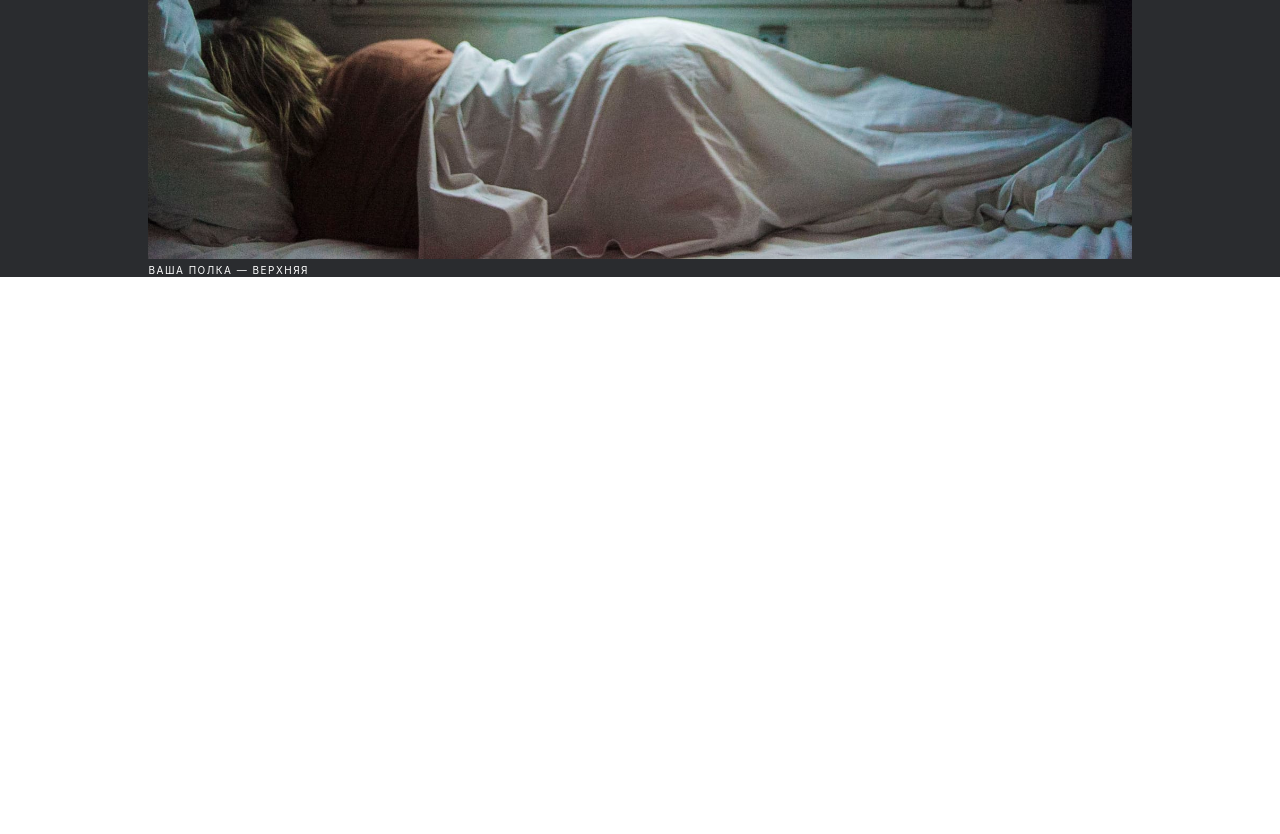
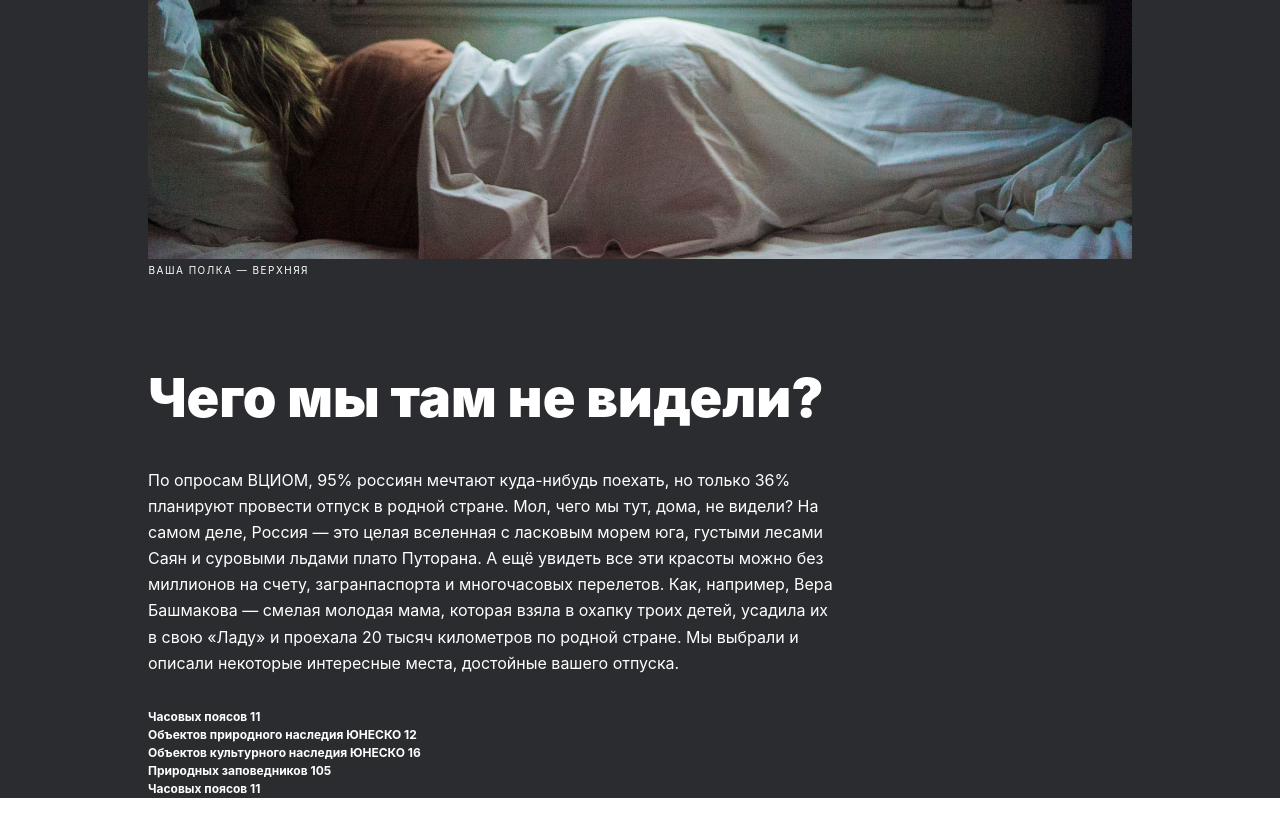
Before and after one commit to DmitriyKorchagin/russian-travel, a plain HTML site: page index.html in a window 1280 px wide. Shown: the part 860-1694 px from the top of the page. Before the commit the page ends 1137 px from the top, so only its background shows below. Drawn offline with Linux system fonts and the light colour scheme.

Commit message:
закончил lead

```diff
--- /dev/null
+++ b/blocks/intro/__list/intro__list.css
@@ -0,0 +1,10 @@
+.intro__list {
+    max-width: 690px;
+    max-height: 90px;
+    font-weight: bold;
+    font-size: 12px;
+    line-height: 150%;
+    list-style: none;
+    margin: 0;
+    padding: 0;
+}
--- /dev/null
+++ b/blocks/intro/__text/intro__text.css
@@ -0,0 +1,8 @@
+.intro__text {
+    max-width: 690px;
+    max-height: 208px;
+    font-weight: normal;
+    font-size: 16px;
+    line-height: 163%;
+    margin: 40px 0 33px;
+}
--- /dev/null
+++ b/blocks/intro/__title/intro__title.css
@@ -0,0 +1,8 @@
+.intro__title {
+    width: 690px;
+    height: 58px;
+    font-weight: 900;
+    font-size: 54px;
+    line-height: 107%;
+    margin: 0;
+}
--- /dev/null
+++ b/blocks/intro/intro.css
@@ -0,0 +1,9 @@
+.intro {
+    display: flex;
+    flex-direction: column;
+    max-width: 984px;
+    max-height: 1005px;
+    position: relative;
+    right: 147px;
+    margin-top: 92px;
+}
--- a/index.html
+++ b/index.html
@@ -11,7 +11,7 @@
 
 <body>
     <div class="page">
-        <div class="header">
+        <section class="header">
             <div class="header__logo"><svg width="176" height="52" viewBox="0 0 176 52" fill="none"
                     xmlns="http://www.w3.org/2000/svg">
                     <path
@@ -41,8 +41,8 @@
                 <a href="#" class="header__lang-link header__lang-link_active">Ru</a>
                 <a href="#" class="header__lang-link">En</a>
             </nav>
-        </div>
-        <div class="lead">
+        </section>
+        <section class="lead">
             <h1 class="lead__title">Путешествия по России</h1>
             <h2 class="lead__subtitle">Настоящая страна не в выпусках новостей, а здесь.</h2>
             <div class="lead__image">
@@ -391,8 +391,33 @@
                 </svg>
             </div>
             <span class="lead__caption">ваша полка — верхняя</span>
+        </section>
 
-            </div>
+        <section class="intro">
+            <h2 class="intro__title">Чего мы там не видели?</h2>
+            <p class="intro__text">По опросам ВЦИОМ, 95% россиян мечтают куда-нибудь поехать, но только 36% планируют
+                провести отпуск в родной стране. Мол, чего мы тут, дома, не видели? На самом деле, Россия — это целая
+                вселенная с ласковым морем юга, густыми лесами Саян и суровыми льдами плато Путорана. А ещё увидеть все
+                эти
+                красоты можно без миллионов на счету, загранпаспорта и многочасовых перелетов. Как, например, Вера
+                Башмакова
+                — смелая молодая мама, которая взяла в охапку троих детей, усадила их в свою «Ладу» и проехала 20 тысяч
+                километров по родной стране. Мы выбрали и описали некоторые интересные места, достойные вашего отпуска.
+            </p>
+            <ul class="intro__list">
+                <li>Часовых поясов 11</li>
+                <li>Объектов природного наследия ЮНЕСКО 12</li>
+                <li>Объектов культурного наследия ЮНЕСКО 16</li>
+                <li>Природных заповедников 105</li>
+                <li>Часовых поясов 11</li>
+                <li>Аэропортов 241</li>>
+            <ul>
+        </section>
+
+
+
+
+
     </div>
 
 
--- a/pages/index.css
+++ b/pages/index.css
@@ -1,7 +1,8 @@
+/* vendor */
 @import url(/vendor/normalize.css);
-
+/* page styles */
 @import url(../blocks/page/page.css);
-/* header styels */
+/* header styles */
 @import url(../blocks/header/header.css);
 @import url(../blocks/header/__lang-link/header__lang-link.css);
 @import url(../blocks/header/__logo/header__logo.css);
@@ -15,8 +16,12 @@
 @import url(../blocks/lead/__image/lead__image.css);
 @import url(../blocks/lead/__image-path/lead__image-path.css);
 @import url(../blocks/lead/__caption/lead__caption.css);
-
-
+/* intro syles */
+@import url(../blocks/intro/intro.css);
+@import url(../blocks/intro/__title/intro__title.css);
+@import url(../blocks/intro/__text/intro__text.css);
+@import url(../blocks/intro/__list/intro__list.css);
+/* photo-grid styles */
 @import url(../blocks/);
 @import url(../blocks/);
 @import url(../blocks/);
```
Lines whose indentation alone changed are shown as unchanged.
